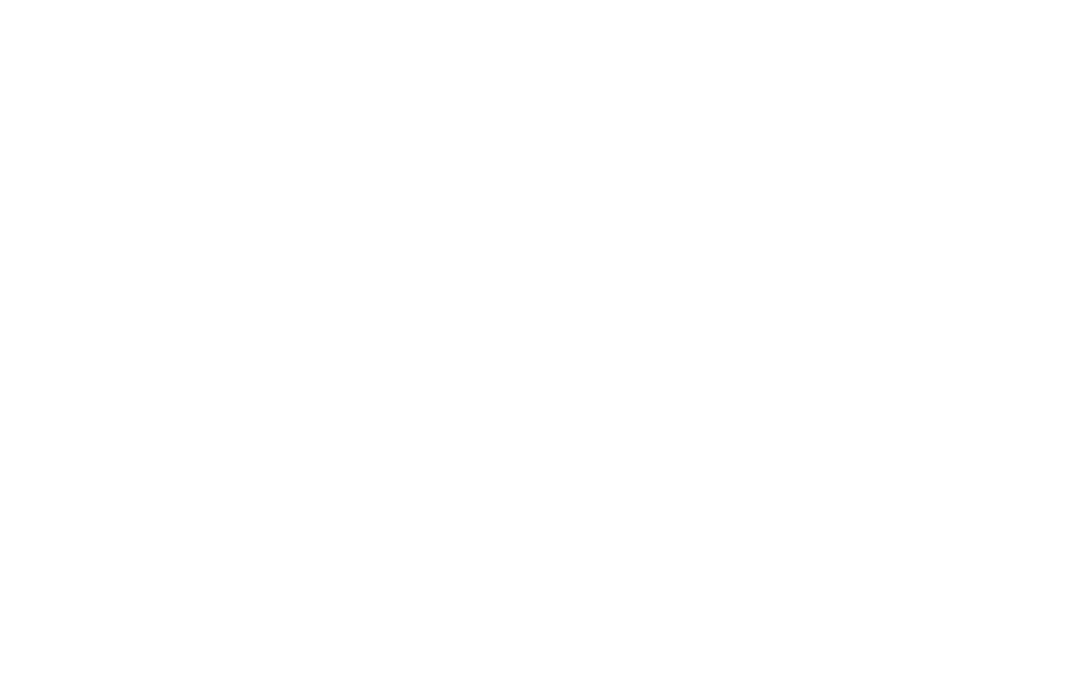
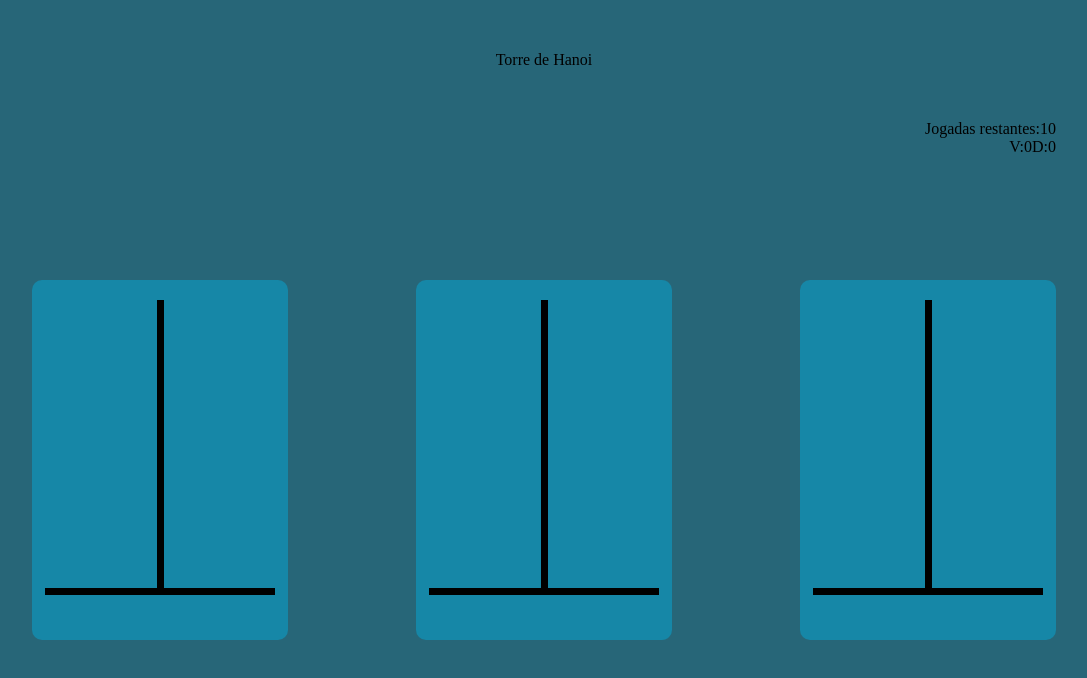
Before and after one commit to thainaferreira/Torre-de-Hanoi, a plain HTML site: page index.html in a window 1280 px wide. Shown: the whole page, without its empty margins (96-1183 px from the left). Drawn offline with Linux system fonts and the light colour scheme.

Commit message:
Estruturação HTML/CSS

```diff
--- a/index.html
+++ b/index.html
@@ -8,6 +8,30 @@
     <title>Document</title>
 </head>
 <body>
+    <h1>Torre de Hanoi</h1>
+    <div class="marcador">
+        <div class="jogadas">
+            <h3>Jogadas restantes:</h3><span>10</span>
+        </div>
+        <div class="placar">
+            <h3 class="vitória">V:</h3><span>0</span>
+            <h3 class="derrota">D:</h3><span>0</span>
+        </div>
+    </div>
+    <div class="box">
+            <div class="sub-box1">
+                    <div class="pilar"></div>
+                    <div class="base"></div>
+            </div>
+            <div class="sub-box2">
+                    <div class="pilar"></div>
+                    <div class="base"></div>
+            </div>
+            <div class="sub-box3">
+                    <div class="pilar"></div>
+                    <div class="base"></div>
+            </div>
+    </div>
     <script src="script.js" ></script>
 </body>
 </html>
--- a/style.css
+++ b/style.css
@@ -0,0 +1,106 @@
+html, body, div, span, applet, object, iframe,
+h1, h2, h3, h4, h5, h6, p, blockquote, pre,
+a, abbr, acronym, address, big, cite, code,
+del, dfn, em, img, ins, kbd, q, s, samp,
+small, strike, strong, sub, sup, tt, var,
+b, u, i, center,
+dl, dt, dd, ol, ul, li,
+fieldset, form, label, legend,
+table, caption, tbody, tfoot, thead, tr, th, td,
+article, aside, canvas, details, embed,
+figure, figcaption, footer, header, hgroup,
+menu, nav, output, ruby, section, summary,
+time, mark, audio, video {
+	margin: 0;
+	padding: 0;
+	border: 0;
+	font-size: 100%;
+	font: inherit;
+	vertical-align: baseline;
+}
+
+body {
+    height: 100vh;
+    width: 100vw;
+    background-color: #276678;
+}
+
+h1 {
+    height: 15%;
+    display: flex;
+    justify-content: center;
+    align-items: center;
+}
+
+div.marcador {
+    width: 80%;
+    height: 20%;
+    display: flex;
+    flex-direction: column;
+    margin: 0  auto;
+}
+
+    div.jogadas {
+        display: flex;
+        justify-content: flex-end;
+    }
+
+        div.jogadas h3 {
+            display: inline-block;
+        }
+        div.jogadas span {}
+
+    div.placar {
+        display: flex;
+        justify-content: flex-end;
+    }
+        h3.vitória {
+            display: inline-block;
+        }
+        h3.derrota {
+            display: inline-block;
+        }
+        h3.vitória span {}
+        h3.derrota span {}
+
+div.box {
+    height: 100%;
+    width: 100%;
+    display: flex;
+    justify-content: space-evenly;
+}
+
+div.sub-box1 {
+    background-color: #1687a7;
+    height: 45%;
+    width: 20%;
+    border-radius: 10px;
+}
+
+div.sub-box2 {
+    background-color: #1687a7;
+    height: 45%;
+    width: 20%;
+    border-radius: 10px;
+}
+
+div.sub-box3 {
+    background-color: #1687a7;
+    height: 45%;
+    width: 20%;
+    border-radius: 10px;
+}
+
+div.pilar {
+    height: 80%;
+    width: 7px;
+    background-color: black;
+    margin: 20px auto 0;
+}
+
+div.base {
+    height:  7px;
+    width: 90%;
+    background-color: black;
+    margin: 0 auto;
+}
```
